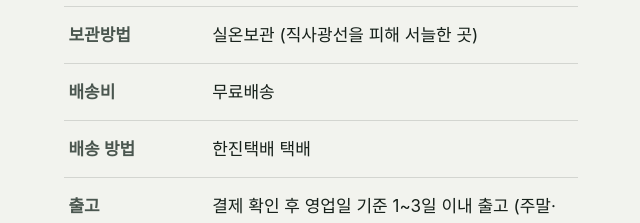
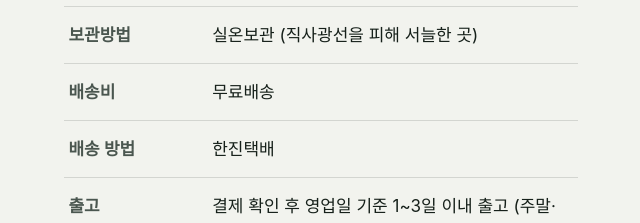
Before and after one commit to trsy217-glitch/alfs, a React (Vite) app: page /products/enzyme in a window 1280 px wide. Shown: the part 3680-3903 px from the top of the page, without its empty margins (614-1254 px from the left). Built offline with nearby package versions, Linux system fonts and the light colour scheme; no server answers; a web font is replaced by a local one.

Commit message:
배송 방법 표기 정리(한진택배), 결제 실패 화면의 다시 주문 링크 상품별 수정

```diff
--- a/src/config/site.js
+++ b/src/config/site.js
@@ -60,7 +60,7 @@ export const refundSummary = {
 // 상품 정보 표(제품 상세) 아래에 공통으로 붙는 행
 // (오륜미네랄·효소세상 제품 모두 같은 기준을 씁니다)
 export const deliveryRows = [
-  ['배송 방법', `${delivery.carrier} 택배`],
+  ['배송 방법', delivery.carrier],
   ['출고', `${delivery.leadTime} (${delivery.leadTimeNote})`],
   ['배송 기간', delivery.transit],
   ['교환·환불', `${refundSummary.withdraw}. ${refundSummary.changeOfMind}. ${refundSummary.defect}`],
--- a/src/pages/EnzymeTab.jsx
+++ b/src/pages/EnzymeTab.jsx
@@ -157,7 +157,7 @@ export default function EnzymeTab() {
             <table className="spec">
               <tbody>
                 <tr><th scope="row">배송비</th><td>5만 원 이상 무료배송 · 5만 원 미만 4,000원 · 제주·도서지역 추가 6,000원</td></tr>
-                <tr><th scope="row">배송 방법</th><td>{delivery.carrier} 택배</td></tr>
+                <tr><th scope="row">배송 방법</th><td>{delivery.carrier}</td></tr>
                 <tr><th scope="row">출고</th><td>{delivery.leadTime} ({delivery.leadTimeNote})</td></tr>
                 <tr><th scope="row">배송 기간</th><td>{delivery.transit}</td></tr>
                 <tr><th scope="row">결제</th><td>토스페이먼츠 신용·체크카드 결제 (비회원 가능)</td></tr>
--- a/src/pages/MineralCafeTab.jsx
+++ b/src/pages/MineralCafeTab.jsx
@@ -189,7 +189,7 @@ export default function MineralCafeTab() {
                   <tr><th scope="row">제조원</th><td>유디아미네랄 (충북 보은)</td></tr>
                   <tr><th scope="row">섭취 방법</th><td>원액을 물에 10~30배 희석해 하루 한 잔</td></tr>
                   <tr><th scope="row">배송비</th><td>{shippingSummary} · 제주·도서산간 추가 6,000원</td></tr>
-                  <tr><th scope="row">배송 방법</th><td>{delivery.carrier} 택배 · {delivery.leadTime}({delivery.leadTimeNote})</td></tr>
+                  <tr><th scope="row">배송 방법</th><td>{delivery.carrier} · {delivery.leadTime}({delivery.leadTimeNote})</td></tr>
                   <tr><th scope="row">배송 기간</th><td>{delivery.transit}</td></tr>
                   <tr><th scope="row">교환·환불</th><td>{refundSummary.withdraw} · {refundSummary.changeOfMind} · {refundSummary.defect}</td></tr>
                   <tr><th scope="row">결제</th><td>토스페이먼츠 신용·체크카드 (비회원 가능)</td></tr>
--- a/src/pages/PaymentFail.jsx
+++ b/src/pages/PaymentFail.jsx
@@ -58,7 +58,7 @@ export default function PaymentFail() {
           )}
 
           <div className="btn-row mt-m">
-            <Link to={order?.itemId ? '/products/enzyme' : '/products'} className="btn btn--primary">다시 주문하기</Link>
+            <Link to={order?.itemId && order.itemId !== 'oryun' ? '/products/enzyme' : '/products'} className="btn btn--primary">다시 주문하기</Link>
             <a className="btn btn--ghost" href={`tel:${company.phone.replace(/-/g, '')}`}>전화 주문 {company.phone}</a>
             <Link to="/contact" className="btn btn--ghost">상담 신청</Link>
           </div>
```
